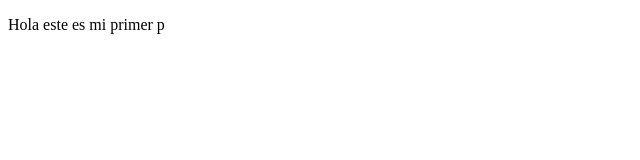
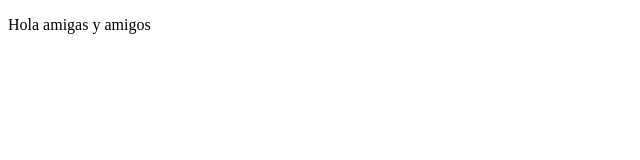
Before and after one commit to Richs24/proyectoDemoCursoPrework, a plain HTML site: page index.html in a window 1280 px wide. Shown: the full height of the page, 0-640 px from the left. Drawn offline with Linux system fonts and the light colour scheme.

Commit message:
cambios en sitios

```diff
--- a/index.html
+++ b/index.html
@@ -8,7 +8,7 @@
 </head>
 <body>
     <p>
-        Hola este es mi primer p
+        Hola amigas y amigos
     </p>
 </body>
 </html>
```
